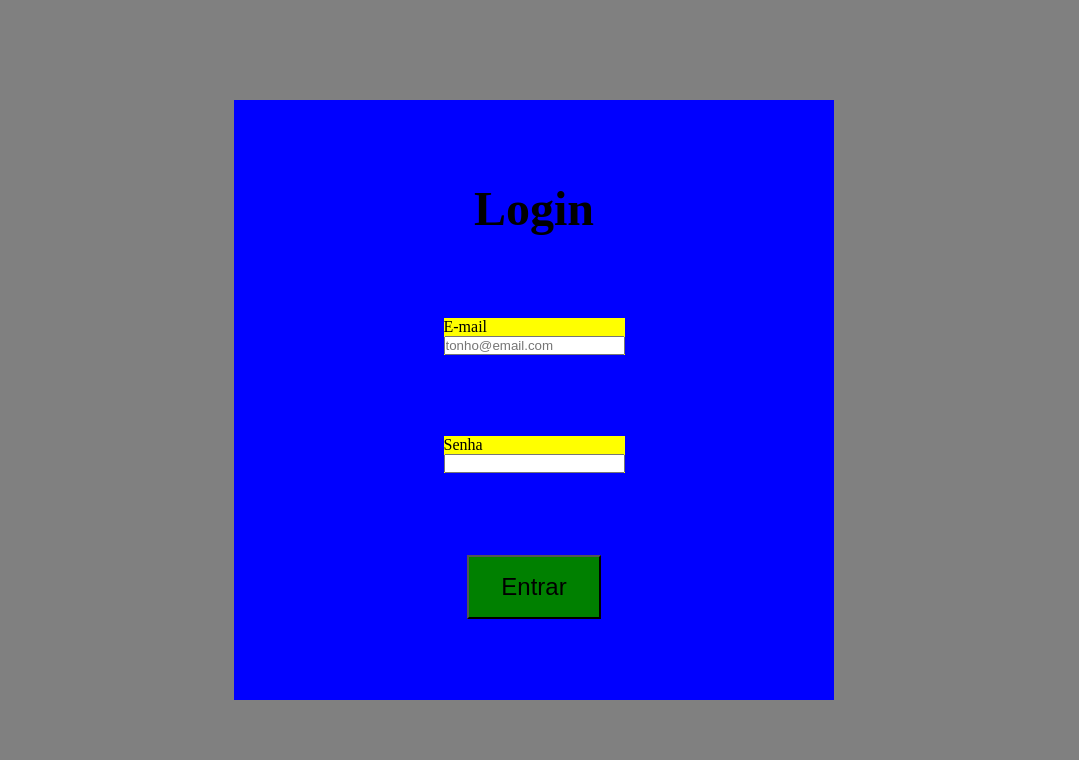
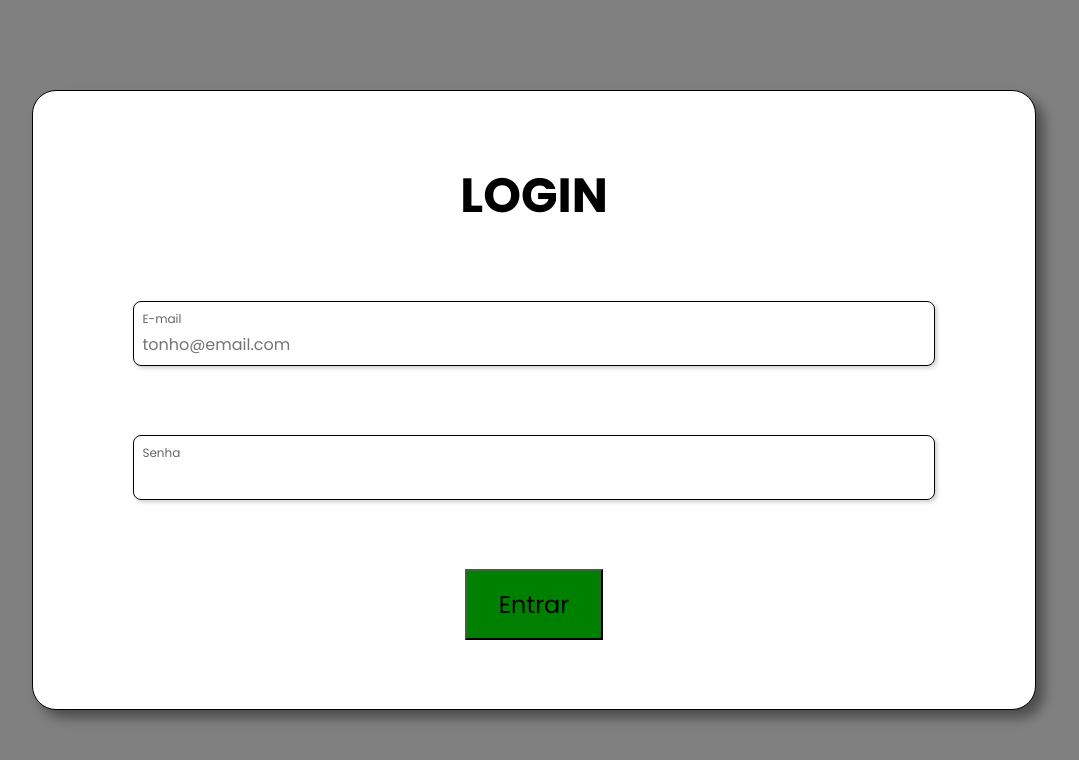
Before and after one commit to D4NL18/RacoBored, an Angular app: page / in a window 1280 px wide. Shown: the top 760 px of the page, without its empty margins (106-1185 px from the left). Built offline with nearby package versions, Linux system fonts and the light colour scheme.

Commit message:
input finalizado

```diff
--- a/package.json
+++ b/package.json
@@ -16,6 +16,7 @@
     "@angular/compiler": "^18.2.0",
     "@angular/core": "^18.2.0",
     "@angular/forms": "^18.2.0",
+    "@angular/material": "^18.2.8",
     "@angular/platform-browser": "^18.2.0",
     "@angular/platform-browser-dynamic": "^18.2.0",
     "@angular/platform-server": "^18.2.0",
--- a/src/app/components/input/input.component.html
+++ b/src/app/components/input/input.component.html
@@ -1,9 +1,4 @@
 <div class="input-container">
-    <label for="id">{{label}}</label>
-    <input
-        type="text"
-        [placeholder]="placeholder"
-        [id]="id"
-        [type]="type"
-    />
-</div>
+    <label for="{{id}}" class="input-label">{{label}}</label>
+    <input [id]="id" [placeholder]="placeholder" [type]="type" class="input-field" />
+  </div>
--- a/src/app/components/input/input.component.scss
+++ b/src/app/components/input/input.component.scss
@@ -1,5 +1,25 @@
 .input-container {
-    display: flex;
-    flex-direction: column;
-    background-color: yellow;
-}
+    padding: 8px;
+    border-radius: 8px;
+    margin: 0 10%;
+    border: solid 1px black;
+    box-shadow: 2px 2px 4px rgba(0, 0, 0, 0.2);
+
+    .input-label {
+        font-size: 12px;
+        color: #666;
+        margin-bottom: 4px;
+        display: block;
+      }
+
+      .input-field {
+        border: none;
+        outline: none;
+        width: 100%;
+        font-size: 1rem;
+      }
+  }
+
+  .input-container:focus-within {
+    transform: scale(1.01);
+  }
--- a/src/app/components/input/input.component.ts
+++ b/src/app/components/input/input.component.ts
@@ -1,9 +1,12 @@
 import { Component, Input } from '@angular/core';
+import {MatInputModule} from '@angular/material/input';
+import {MatFormFieldModule} from '@angular/material/form-field';
+import {FormsModule} from '@angular/forms';
 
 @Component({
   selector: 'app-input',
   standalone: true,
-  imports: [],
+  imports: [MatFormFieldModule, MatInputModule, FormsModule],
   templateUrl: './input.component.html',
   styleUrl: './input.component.scss'
 })
@@ -12,4 +15,5 @@ export class InputComponent {
   @Input() id: string = ""
   @Input() label: string = ""
   @Input() type: "text" | "password" | "email" = "text"
+
 }
--- a/src/app/views/auth/components/authcard/authcard.component.scss
+++ b/src/app/views/auth/components/authcard/authcard.component.scss
@@ -2,7 +2,8 @@
     display: flex;
     justify-content: center;
     align-items: center;
-    width: 600px;
-    height: 600px;
-    background-color: red;
+    width: 100%;
+    // background-color: red;
+    border-radius: 24px;
+    padding: 1%;
 }
--- a/src/app/views/auth/components/logininfo/logininfo.component.html
+++ b/src/app/views/auth/components/logininfo/logininfo.component.html
@@ -1,6 +1,6 @@
 <div class="login-info-container">
-    <h1 class="login-info-title">Login</h1>
-    <app-input placeholder="tonho@email.com" id="email" label="E-mail" type="email"></app-input>
-    <app-input id="password" label="Senha" type="password"></app-input>
+    <h1 class="login-info-title">LOGIN</h1>
+    <app-input placeholder="tonho@email.com" id="email" label="E-mail" type="email" style="width: 100%" />
+    <app-input id="password" label="Senha" type="password" style="width: 100%" />
     <app-button text="Entrar"></app-button>
 </div>
--- a/src/app/views/auth/components/logininfo/logininfo.component.scss
+++ b/src/app/views/auth/components/logininfo/logininfo.component.scss
@@ -3,9 +3,12 @@
     flex-direction: column;
     justify-content: space-evenly;
     align-items: center;
-    background-color: blue;
+    background-color: white;
     width: 100%;
     height: 100%;
+    border-radius: 24px;
+    box-shadow: 8px 8px 12px rgba(0, 0, 0, 0.4);
+    border: solid 1px black;
 }
 
 .login-info-title {
--- a/src/app/views/auth/login/login.component.html
+++ b/src/app/views/auth/login/login.component.html
@@ -1,6 +1,6 @@
 
 <div class="main-container">
-    <app-authcard>
+    <app-authcard class="authcard-login-box">
         <app-logininfo class="content-login"></app-logininfo>
     </app-authcard>
 </div>
--- a/src/app/views/auth/login/login.component.scss
+++ b/src/app/views/auth/login/login.component.scss
@@ -6,9 +6,18 @@
 
     width: 100vw;
     height: 100vh;
+
+    .authcard-login-box {
+        display: flex;
+        width: 80%;
+        height: 80%;
+
+
+        .content-login {
+            width: 100%;
+            height: 100%;
+        }
+
+    }
+
 }
-
-.content-login {
-    width: 100%;
-    height: 100%;
-}
--- a/src/index.html
+++ b/src/index.html
@@ -6,6 +6,7 @@
   <base href="/">
   <meta name="viewport" content="width=device-width, initial-scale=1">
   <link rel="icon" type="image/x-icon" href="favicon.ico">
+  <link href="https://fonts.googleapis.com/css2?family=Poppins:ital,wght@0,100;0,200;0,300;0,400;0,500;0,600;0,700;0,800;0,900;1,100;1,200;1,300;1,400;1,500;1,600;1,700;1,800;1,900&display=swap" rel="stylesheet">
 </head>
 <body>
   <app-root></app-root>
--- a/src/styles.scss
+++ b/src/styles.scss
@@ -1,5 +1,8 @@
+@import url('https://fonts.googleapis.com/css2?family=Poppins:ital,wght@0,100;0,200;0,300;0,400;0,500;0,600;0,700;0,800;0,900;1,100;1,200;1,300;1,400;1,500;1,600;1,700;1,800;1,900&display=swap');
+
 * {
     margin: 0;
     padding: 0;
     box-sizing: border-box;
+    font-family: 'Poppins';
 }
```
Also changed, not shown: 1 other file (tests, documents, lock files or other folders).
